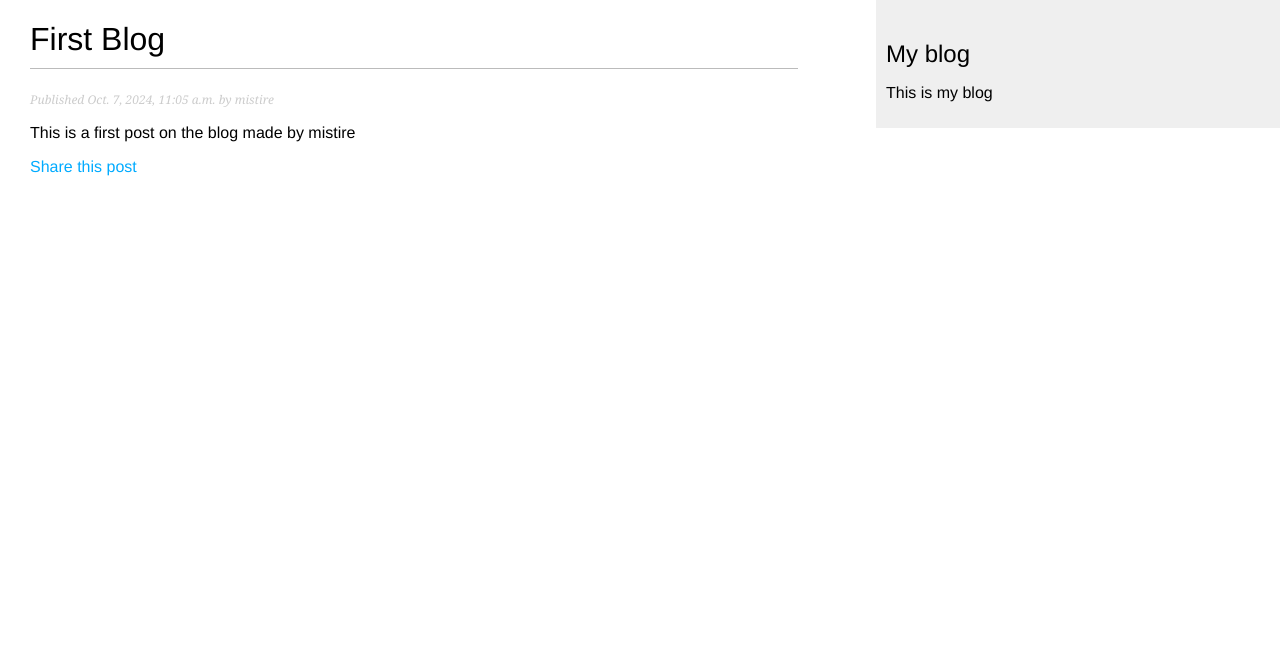
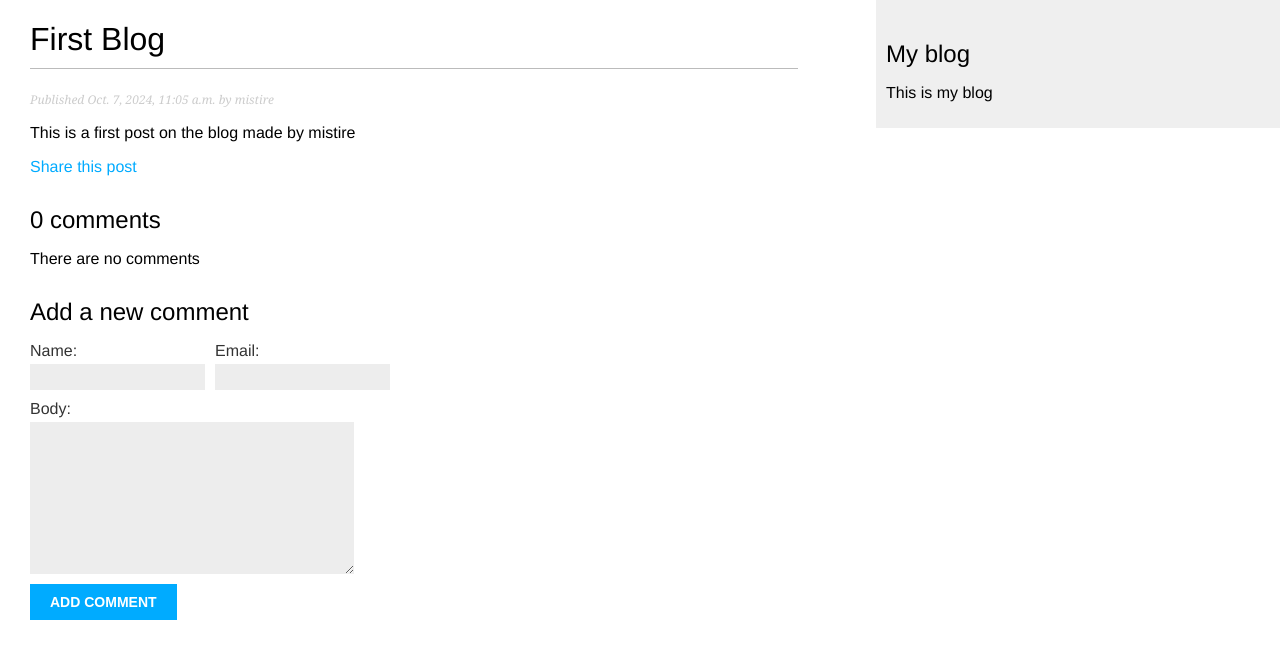
Before and after one commit to Mistire/django-projects, a Django app: a page that uses blog-project/myblog/blog/templates/blog/post/detail.html in a window 1280 px wide. Shown: the top 659 px of the page. Run offline with Django 5.2, Linux system fonts and the light colour scheme; data comes from the database, SQL or seed files in the repository; both versions use the stored data as it was after the commit.

Commit message:
Implement commenting functionality for a blog post

```diff
--- a/blog-project/myblog/blog/admin.py
+++ b/blog-project/myblog/blog/admin.py
@@ -1,5 +1,6 @@
 from django.contrib import admin
 from .models import Post
+from .models import Comment
 # Register your models here.
 
 @admin.register(Post)
@@ -12,3 +13,8 @@ class PostAdmin(admin.ModelAdmin):
   date_hierarchy = 'publish'
   ordering = ['status', 'publish']
   show_facets = admin.ShowFacets.ALWAYS
+@admin.register(Comment)
+class CommentAdmin(admin.ModelAdmin):
+  list_display = ['name', 'email', 'post', 'created', 'active']
+  list_filter = ['active', 'created', 'updated']
+  search_fileds = ['name', 'email', 'body']
--- a/blog-project/myblog/blog/forms.py
+++ b/blog-project/myblog/blog/forms.py
@@ -1,4 +1,10 @@
 from django import forms
+from .models import Comment
+
+class CommentForm(forms.ModelForm):
+  class Meta:
+    model = Comment
+    fields = ['name', 'email', 'body']
 
 class EmailPostForm(forms.Form):
   name = forms.CharField(max_length=25)
--- a/blog-project/myblog/blog/models.py
+++ b/blog-project/myblog/blog/models.py
@@ -54,3 +54,24 @@ class Post(models.Model):
         self.publish.day,
         self.slug
         ])
+
+class Comment(models.Model):
+  post = models.ForeignKey(
+    Post,
+    on_delete=models.CASCADE,
+    related_name = 'comments'
+  )
+  name = models.CharField(max_length=80)
+  email = models.EmailField()
+  body = models.TextField()
+  created = models.DateTimeField(auto_now_add=True)
+  updated = models.DateTimeField(auto_now=True)
+  active = models.BooleanField(default=True)
+
+  class Meta:
+    ordering = ['created']
+    indexes = [
+      models.Index(fields=['created']),
+    ]
+  def __str__(self):
+    return f"Comment by {self.name} on {self.post}"
--- a/blog-project/myblog/blog/static/css/blog.css
+++ b/blog-project/myblog/blog/static/css/blog.css
@@ -95,3 +95,9 @@ input[type=submit] {
   font-size:12px;
   color:#666;
 }
+
+.clearfix::after {
+  content: "";
+  display: table;
+  clear: both;
+}
--- a/blog-project/myblog/blog/templates/blog/post/detail.html
+++ b/blog-project/myblog/blog/templates/blog/post/detail.html
@@ -12,4 +12,20 @@
       Share this post
     </a>
   </p>
+  {% with comments.count as total_comments %}
+    <h2>
+      {{ total_comments }} comment{{ total_comments|pluralize }}
+    </h2>
+  {% endwith %}
+  {% for comment in comments %}
+    <div class="comment">
+        <p class="info">
+          Comment {{ forloop.counter }} by {{ comment.name }} {{ comment.created }}
+        </p>
+        {{ comment.body|linebreaks }}
+    </div>
+  {% empty %}
+    <p>There are no comments</p>
+  {% endfor %}
+  {% include "blog/post/includes/comment_form.html" %}
 {% endblock %}
--- /dev/null
+++ b/blog-project/myblog/blog/templates/blog/post/includes/comment_form.html
@@ -0,0 +1,14 @@
+<h2>Add a new comment</h2>
+<div class="clearfix">
+  <form action="{% url 'blog:post_comment' post.id %}" method="post">
+    <div class="left">
+      {{ form.name.as_field_group }}
+    </div>
+    <div class="left">
+      {{ form.email.as_field_group }}
+    </div>
+    {{ form.body.as_field_group }}
+    {% csrf_token %}
+    <p><input type="submit" value="Add comment"></p>
+  </form>
+</div>
--- a/blog-project/myblog/blog/urls.py
+++ b/blog-project/myblog/blog/urls.py
@@ -8,4 +8,6 @@ urlpatterns = [
   path('', views.PostListView.as_view(), name='post_list'),
   path('<int:year>/<int:month>/<int:day>/<slug:post>/', views.post_detail, name='post_detail'),
   path('<int:post_id>/share/', views.post_share, name='post_share'),
+  path('<int:post_id>/comment/', views.post_comment, name='post_comment'),
+
 ]
--- a/blog-project/myblog/blog/views.py
+++ b/blog-project/myblog/blog/views.py
@@ -2,7 +2,8 @@ from django.core.paginator import Paginator
 from django.http import Http404
 from django.shortcuts import get_object_or_404, render
 
-from blog.forms import EmailPostForm
+from django.views.decorators.http import require_POST
+from blog.forms import CommentForm, EmailPostForm
 from .models import Post
 from django.views.generic import ListView
 from django.core.mail import send_mail
@@ -22,7 +23,17 @@ def post_detail(request, year, month, day, post):
     publish__month=month,
     publish__day=day,
   )
-  return render(request, 'blog/post/detail.html', {'post': post})
+  comments = post.comments.filter(active=True)
+  form = CommentForm()
+  return render(
+    request,
+    'blog/post/detail.html',
+    {
+      'post': post,
+      'comments': comments,
+      'form': form,
+    }
+  )
 
 def post_share(request, post_id):
   post = get_object_or_404(
@@ -63,3 +74,29 @@ def post_share(request, post_id):
       'sent': sent
     }
   )
+
+@require_POST
+def post_comment(request, post_id):
+  post = get_object_or_404(
+    Post,
+    id=post_id,
+    status=Post.Status.PUBLISHED
+  )
+  comment = None
+  form = CommentForm(data=request.POST)
+  if form.is_valid():
+    comment = form.save(commit=False)
+    comment.post = post
+    comment.active = True
+    comment.save()
+  else:
+    print(form.errors)
+  return render(
+    request,
+    'blog/post/comment.html',
+    {
+      'post': post,
+      'form': form,
+      'comment': comment
+    }
+  )
```
Also changed, not shown: blog-project/myblog/blog/templates/blog/post/comment.html (added, +10 -0 lines), blog-project/myblog/blog/migrations/0004_comment.py (added), blog-project/myblog/db.sqlite3. Lines whose indentation alone changed are shown as unchanged.
